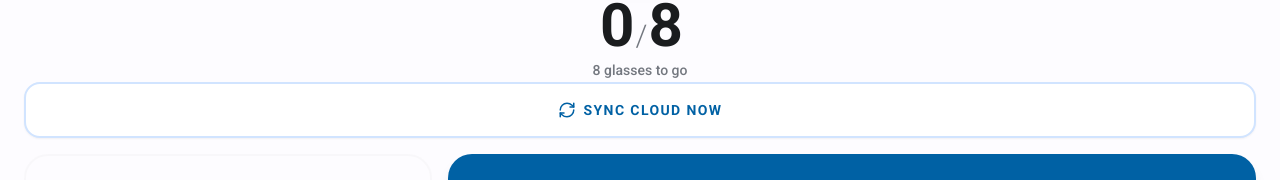
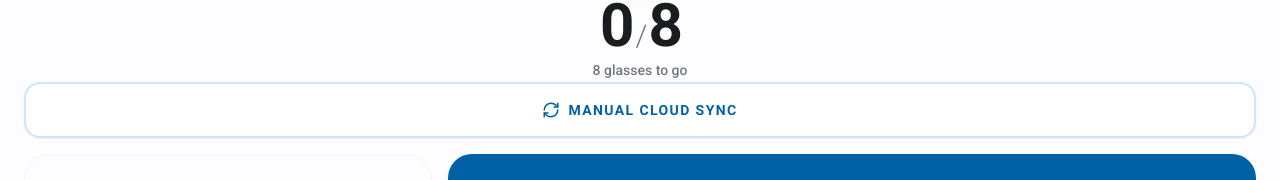
Before and after one commit to haris66/hydrotrack, a React (Vite) app: page / in a window 1280 px wide. Shown: the part 422-602 px from the top of the page. Built offline with nearby package versions, Linux system fonts and the light colour scheme.

Commit message:
home.tsx

```diff
--- a/pages/Home.tsx
+++ b/pages/Home.tsx
@@ -52,7 +52,6 @@ export const HomePage: React.FC<HomeProps> = ({
 
   return (
     <div className="flex flex-col h-full safe-top pb-32">
-      {/* Dynamic Header */}
       <header className="px-6 py-4 flex items-center justify-between">
         <div className="flex items-center gap-3">
           <div className="p-2 bg-md3-primaryContainer text-md3-onPrimaryContainer rounded-xl shadow-sm">
@@ -61,7 +60,6 @@ export const HomePage: React.FC<HomeProps> = ({
           <h1 className="text-xl font-bold text-md3-onSurface">HydroTrack</h1>
         </div>
 
-        {/* Top Sync Status (Clickable) */}
         <button
           onClick={onManualSync}
           disabled={syncStatus === 'syncing'}
@@ -80,16 +78,14 @@ export const HomePage: React.FC<HomeProps> = ({
         </button>
       </header>
 
-      {/* Main Stats Display */}
       <div className="flex-1 flex flex-col items-center justify-center px-6">
-        {/* Error Notification Bar */}
         {syncStatus === 'error' && lastSyncError && (
           <div className="w-full mb-8 bg-red-600 text-white px-4 py-3 rounded-2xl shadow-lg flex items-center justify-between gap-3 animate-in fade-in slide-in-from-top-4">
             <div className="flex items-center gap-2 overflow-hidden">
               <AlertCircle size={18} className="shrink-0" />
               <p className="text-xs font-bold leading-tight line-clamp-2">{lastSyncError}</p>
             </div>
-            <button onClick={onClearSyncError} className="p-1 hover:bg-white/10 rounded-full">
+            <button onClick={onClearSyncError} className="p-1 hover:bg-white/10 rounded-full shrink-0">
                <X size={16} />
             </button>
           </div>
@@ -110,19 +106,16 @@ export const HomePage: React.FC<HomeProps> = ({
         </div>
       </div>
 
-      {/* Control Actions */}
       <div className="px-6 space-y-4 mb-4">
-        {/* Manual Sync Trigger Button */}
         <button
           onClick={onManualSync}
           disabled={syncStatus === 'syncing'}
-          className="w-full py-4 bg-white border-2 border-md3-primaryContainer rounded-2xl flex items-center justify-center gap-2 text-md3-primary font-black text-sm uppercase tracking-widest active:scale-95 transition-all shadow-sm"
+          className="w-full py-4 bg-white border-2 border-md3-primaryContainer rounded-2xl flex items-center justify-center gap-2 text-md3-primary font-black text-sm uppercase tracking-widest active:scale-95 transition-all shadow-sm disabled:opacity-50"
         >
           {syncStatus === 'syncing' ? <Loader2 className="animate-spin" size={18} /> : <RefreshCw size={18} />}
-          {syncStatus === 'syncing' ? 'Syncing...' : 'Sync Cloud Now'}
+          {syncStatus === 'syncing' ? 'Processing...' : 'Manual Cloud Sync'}
         </button>
 
-        {/* Counter Buttons Group */}
         <div className="flex gap-4">
           <button
             onClick={handleRemove}
```
